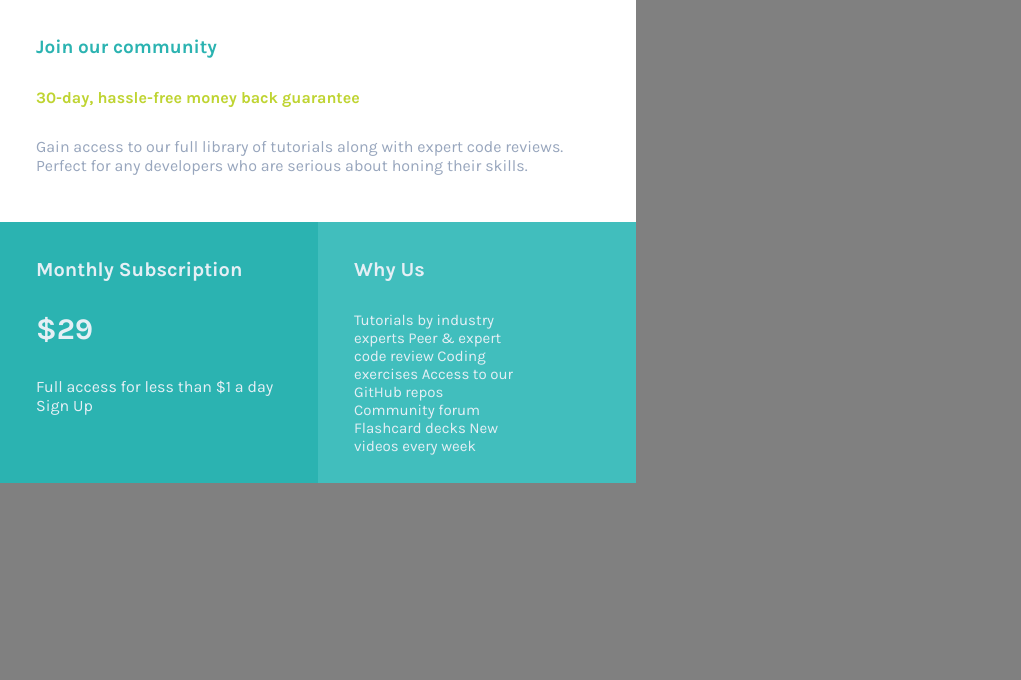
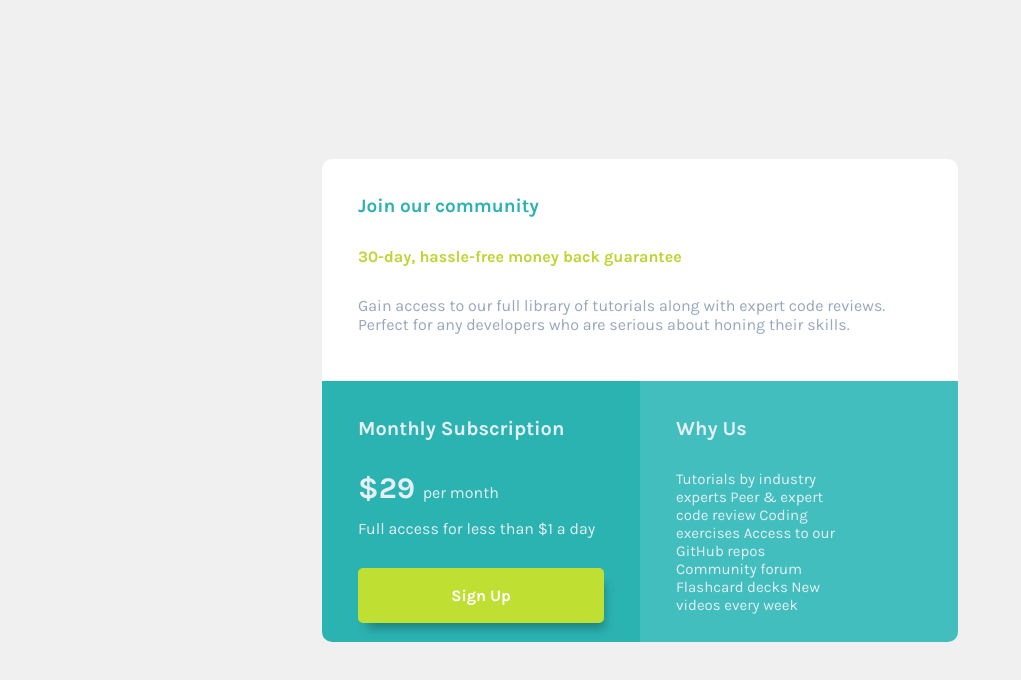
Before and after one commit to hinlocaesar/Single-price-grid-component, a plain HTML site: page index.html in a window 1280 px wide. Shown: the whole page, without its empty margins (0-1021 px from the left). Drawn offline with Linux system fonts and the light colour scheme.

Commit message:
Sumit Reviewed Source Code 1st Round

```diff
--- a/app/scss/_card.scss
+++ b/app/scss/_card.scss
@@ -1,16 +1,19 @@
 .container{
     display:grid;
+    justify-content: center;
+    align-content: start;
+    height: 100vh;
 
 
-    @media only screen and (min-width: 415px) {
+    @media only screen and (min-width: 501px) {
         grid-template-columns: minmax(318px,318px) minmax(318px,318px);
         grid-template-rows: minmax(222px,222px) minmax(261px,261px);
-      }
+        align-content: center;
+    }
 
 
     &__join{
         background-color: white;
-
         grid-column: 1/-1;
         grid-row: 1/1;
 
@@ -47,16 +50,37 @@
             padding-bottom: 30px;
             font-weight:bold;
             font-size:30px;
+
         }
 
+        &__month{
+            padding-bottom: 13px;
+            color:$LightGray;
+        }
 
+        &__fullaccess{
+            padding-bottom: 30px;
+            color:$LightGray;
+        }
+
+        &__signupbtn{
+            border-radius: 5px;
+            background-color: #BFDF32;
+            color:white;
+            font-weight: bold;
+
+            padding-top: 18px;
+            padding-bottom: 18px;
+            text-align: center;
+
+            box-shadow: 5px 10px 10px -5px  rgba(0,0,0,0.3);;
+        }
     }
 
     &__why{
         background-color:#41BEBD;
         color:$LightGray;
         padding-right:120px;
-
 
         &__title{
             padding-bottom: 30px;
@@ -67,8 +91,5 @@
         &__desc{
             font-size:15px;
         }
-
-
-
     }
 }
--- a/app/scss/_globals.scss
+++ b/app/scss/_globals.scss
@@ -4,6 +4,7 @@
     box-sizing: border-box;
     font-family: 'Karla', sans-serif;
     font-size:16px;
+
 }
 
 *, *::before, *::after {
@@ -11,7 +12,7 @@
 }
 
 body{
-    background-color: grey;
+    background-color: #F0F0F0;
 }
 
 .padding{
@@ -20,3 +21,21 @@ body{
     padding-right: 36px;
     padding-bottom: 36px;
 }
+
+.border-radius-toppanel{
+    border-radius: 10px 10px 0px 0px;
+}
+
+.border-radius-bottomleftpanel{
+    @media only screen and (min-width: 501px) {
+        border-radius: 0px 0px 0px 10px;
+    }
+}
+
+.border-radius-bottomrightpanel{
+    border-radius: 0px 0px 10px 0px;
+    @media only screen and (max-width: 500px) {
+        border-radius: 0px 0px 10px 10px;
+    }
+
+}
--- a/index.html
+++ b/index.html
@@ -2,16 +2,14 @@
 <html lang="en">
 <head>
   <meta charset="UTF-8">
-  <meta name="viewport" content="width=device-width, initial-scale=1.0"> <!-- displays site properly based on user's device -->
+  <meta name="viewport" content="width=device-width, initial-scale=1.0 "> <!-- displays site properly based on user's device -->
 
   <link rel="icon" type="image/png" sizes="32x32" href="./images/favicon-32x32.png">
   <link rel="stylesheet" href="app/scss/style.css">
   <link rel="preconnect" href="https://fonts.gstatic.com">
   <link href="https://fonts.googleapis.com/css2?family=Karla:wght@400;700&display=swap" rel="stylesheet">
+  <title>Single Price Grid Component</title>
 
-  <title>Frontend Mentor | Single Price Grid Component</title>
-
-  <!-- Feel free to remove these styles or customise in your own stylesheet 👍 -->
   <style>
     .attribution { font-size: 11px; text-align: center; }
     .attribution a { color: hsl(228, 45%, 44%); }
@@ -20,27 +18,23 @@
 <body>
 
   <div class="container">
-    <div class="container__join padding">
+    <div class="container__join padding border-radius-toppanel">
       <p class = "container__join__community">Join our community</p>
-
       <p class = "container__join__guarantee"> 30-day, hassle-free money back guarantee</p>
-
       <p class = "container__join__access">  Gain access to our full library of tutorials along with expert code reviews.
         Perfect for any developers who are serious about honing their skills.</p>
-    </div>
+  </div>
 
 
-    <div class="container__sub padding ">
+  <div class="container__sub padding border-radius-bottomleftpanel">
       <div class="container__sub__title">Monthly Subscription</div>
-      <div class="container__sub__price"> $29</div>
-
-      <p>Full access for less than &dollar;1 a day</p>
-      <div class="container__sub_sign_up_btn">Sign Up</div>
-
-    </div>
+      <div class="container__sub__month"><span class="container__sub__price">$29 </span>per month</div>
+      <div class="container__sub__fullaccess">Full access for less than &dollar;1 a day</div>
+      <div class="container__sub__signupbtn">Sign Up</div>
+  </div>
 
 
-    <div class="container__why padding  ">
+  <div class="container__why padding border-radius-bottomrightpanel">
       <p class="container__why__title">Why Us</p>
       <p class="container__why__desc">
       Tutorials by industry experts
@@ -51,44 +45,9 @@
       Flashcard decks
       New videos every week
       </p>
-
-
-
     </div>
   </div>
 
-  <!--
-  Join our community
 
-  30-day, hassle-free money back guarantee
-
-  Gain access to our full library of tutorials along with expert code reviews.
-  Perfect for any developers who are serious about honing their skills.
-
-  Monthly Subscription
-
-  &dollar;29 per month
-
-  Full access for less than &dollar;1 a day
-
-  Sign Up
-
-  Why Us
-
-  Tutorials by industry experts
-  Peer &amp; expert code review
-  Coding exercises
-  Access to our GitHub repos
-  Community forum
-  Flashcard decks
-  New videos every week
-
-  <footer>
-    <p class="attribution">
-      Challenge by <a href="https://www.frontendmentor.io?ref=challenge" target="_blank">Frontend Mentor</a>.
-      Coded by <a href="#">Your Name Here</a>.
-    </p>
-  </footer>
--->
 </body>
 </html>
```
Also changed, not shown: app/scss/style.css, 1 other file.
